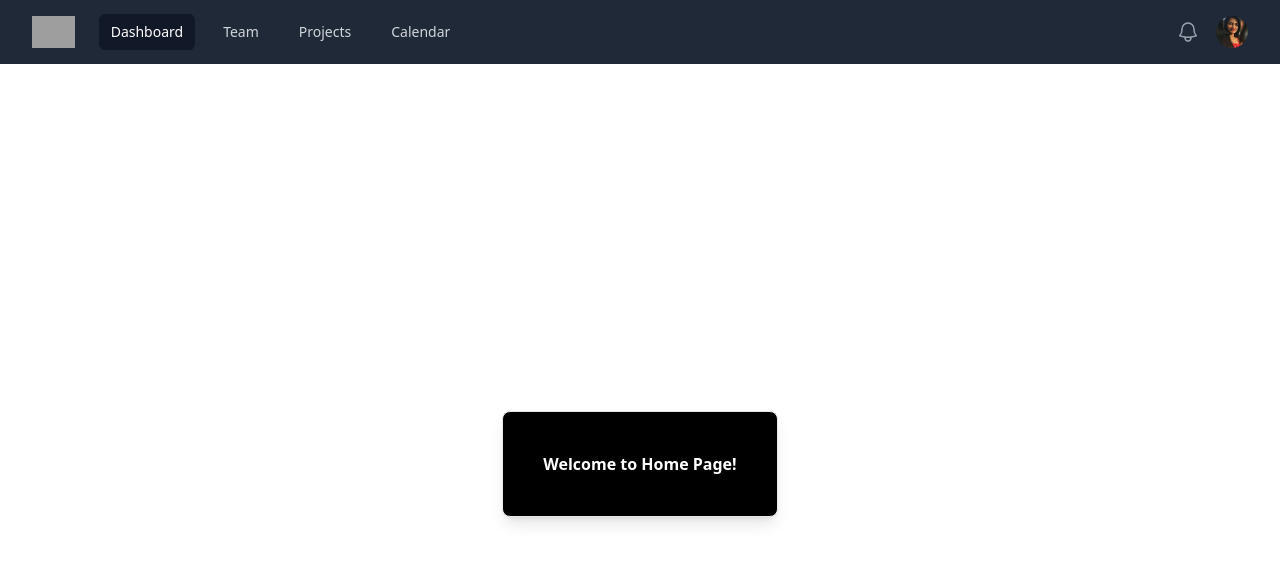
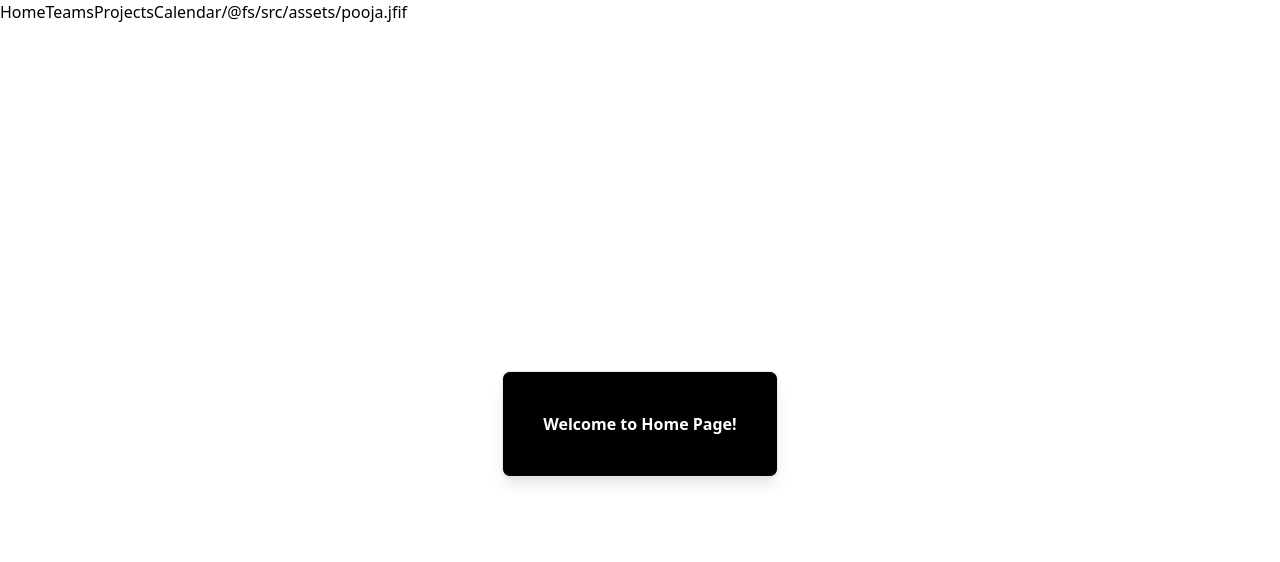
Before and after one commit to PoojaRamesh3/poc, a React (Create React App) app: page /home in a window 1280 px wide. Shown: the top 562 px of the page. Built offline with nearby package versions, Linux system fonts and the light colour scheme; grey boxes are pictures that could not be loaded.

Commit message:
Initial Commit

```diff
--- a/src/components/NavBar.tsx
+++ b/src/components/NavBar.tsx
@@ -1,172 +1,51 @@
-import { Fragment } from "react";
-import { Disclosure, Menu, Transition } from "@headlessui/react";
-import { Bars3Icon, BellIcon, XMarkIcon } from "@heroicons/react/24/outline";
-
-const navigation = [
-  { name: "Dashboard", href: "#", current: true },
-  { name: "Team", href: "#", current: false },
-  { name: "Projects", href: "#", current: false },
-  { name: "Calendar", href: "#", current: false },
-];
-
-function classNames(...classes: any) {
-  return classes.filter(Boolean).join(" ");
-}
+import { Link } from "react-router-dom";
 
 const NavBar = () => {
-  const logo = require("../assets/logo.svg");
   const pooja = require("../assets/pooja.jfif");
 
+  const sideBarLists = [
+    {
+      id: 1,
+      title: "Home",
+      url: "/home",
+    },
+    {
+      id: 2,
+      title: "Teams",
+      url: "/teams",
+    },
+    {
+      id: 4,
+      title: "Projects",
+      url: "/projects",
+    },
+    {
+      id: 5,
+      title: "Calendar",
+      url: "/calendar",
+    },
+  ];
+
   return (
-    <Disclosure as="nav" className="bg-gray-800">
-      {({ open }) => (
-        <>
-          <div className="mx-auto max-w-7xl px-2 sm:px-6 lg:px-8">
-            <div className="relative flex h-16 items-center justify-between">
-              <div className="absolute inset-y-0 left-0 flex items-center sm:hidden">
-                {/* Mobile menu button*/}
-                <Disclosure.Button className="inline-flex items-center justify-center rounded-md p-2 text-gray-400 hover:bg-gray-700 hover:text-white focus:outline-none focus:ring-2 focus:ring-inset focus:ring-white">
-                  <span className="sr-only">Open main menu</span>
-                  {open ? (
-                    <XMarkIcon className="block h-6 w-6" aria-hidden="true" />
-                  ) : (
-                    <Bars3Icon className="block h-6 w-6" aria-hidden="true" />
-                  )}
-                </Disclosure.Button>
-              </div>
-              <div className="flex flex-1 items-center justify-center sm:items-stretch sm:justify-start">
-                <div className="flex flex-shrink-0 items-center">
-                  <img
-                    className="block h-8 w-auto lg:hidden"
-                    src={logo}
-                    alt="Your Company"
-                  />
-                  <img
-                    className="hidden h-8 w-auto lg:block"
-                    src="https://tailwindui.com/img/logos/mark.svg?color=indigo&shade=500"
-                    alt="Your Company"
-                  />
-                </div>
-                <div className="hidden sm:ml-6 sm:block">
-                  <div className="flex space-x-4">
-                    {navigation.map((item) => (
-                      <a
-                        key={item.name}
-                        href={item.href}
-                        className={classNames(
-                          item.current
-                            ? "bg-gray-900 text-white"
-                            : "text-gray-300 hover:bg-gray-700 hover:text-white",
-                          "rounded-md px-3 py-2 text-sm font-medium"
-                        )}
-                        aria-current={item.current ? "page" : undefined}
-                      >
-                        {item.name}
-                      </a>
-                    ))}
-                  </div>
-                </div>
-              </div>
-              <div className="absolute inset-y-0 right-0 flex items-center pr-2 sm:static sm:inset-auto sm:ml-6 sm:pr-0">
-                <button
-                  type="button"
-                  className="rounded-full bg-gray-800 p-1 text-gray-400 hover:text-white focus:outline-none focus:ring-2 focus:ring-white focus:ring-offset-2 focus:ring-offset-gray-800"
-                >
-                  <span className="sr-only">View notifications</span>
-                  <BellIcon className="h-6 w-6" aria-hidden="true" />
-                </button>
-
-                {/* Profile dropdown */}
-                <Menu as="div" className="relative ml-3">
-                  <div>
-                    <Menu.Button className="flex rounded-full bg-gray-800 text-sm focus:outline-none focus:ring-2 focus:ring-white focus:ring-offset-2 focus:ring-offset-gray-800">
-                      <span className="sr-only">Open user menu</span>
-                      <img
-                        className="h-8 w-8 rounded-full"
-                        src={pooja}
-                        alt=""
-                      />
-                    </Menu.Button>
-                  </div>
-                  <Transition
-                    as={Fragment}
-                    enter="transition ease-out duration-100"
-                    enterFrom="transform opacity-0 scale-95"
-                    enterTo="transform opacity-100 scale-100"
-                    leave="transition ease-in duration-75"
-                    leaveFrom="transform opacity-100 scale-100"
-                    leaveTo="transform opacity-0 scale-95"
-                  >
-                    <Menu.Items className="absolute right-0 z-10 mt-2 w-48 origin-top-right rounded-md bg-white py-1 shadow-lg ring-1 ring-black ring-opacity-5 focus:outline-none">
-                      <Menu.Item>
-                        {({ active }) => (
-                          <a
-                            href="#"
-                            className={classNames(
-                              active ? "bg-gray-100" : "",
-                              "block px-4 py-2 text-sm text-gray-700"
-                            )}
-                          >
-                            Your Profile
-                          </a>
-                        )}
-                      </Menu.Item>
-                      <Menu.Item>
-                        {({ active }) => (
-                          <a
-                            href="#"
-                            className={classNames(
-                              active ? "bg-gray-100" : "",
-                              "block px-4 py-2 text-sm text-gray-700"
-                            )}
-                          >
-                            Settings
-                          </a>
-                        )}
-                      </Menu.Item>
-                      <Menu.Item>
-                        {({ active }) => (
-                          <a
-                            href="#"
-                            className={classNames(
-                              active ? "bg-gray-100" : "",
-                              "block px-4 py-2 text-sm text-gray-700"
-                            )}
-                          >
-                            Sign out
-                          </a>
-                        )}
-                      </Menu.Item>
-                    </Menu.Items>
-                  </Transition>
-                </Menu>
-              </div>
-            </div>
-          </div>
-
-          <Disclosure.Panel className="sm:hidden">
-            <div className="space-y-1 px-2 pb-3 pt-2">
-              {navigation.map((item) => (
-                <Disclosure.Button
-                  key={item.name}
-                  as="a"
-                  href={item.href}
-                  className={classNames(
-                    item.current
-                      ? "bg-gray-900 text-white"
-                      : "text-gray-300 hover:bg-gray-700 hover:text-white",
-                    "block rounded-md px-3 py-2 text-base font-medium"
-                  )}
-                  aria-current={item.current ? "page" : undefined}
-                >
-                  {item.name}
-                </Disclosure.Button>
-              ))}
-            </div>
-          </Disclosure.Panel>
-        </>
-      )}
-    </Disclosure>
+    <div className="flex flex-row">
+      <ul className="">
+        <li className="nav-item">
+          {sideBarLists.map((item, index) => (
+            <Link
+              key={index}
+              to={item.url}
+              className="nav-link"
+              aria-current="page"
+            >
+              {item.title}
+            </Link>
+          ))}
+        </li>
+      </ul>
+      <ul>
+        <li>{pooja}</li>
+      </ul>
+    </div>
   );
 };
 
```
